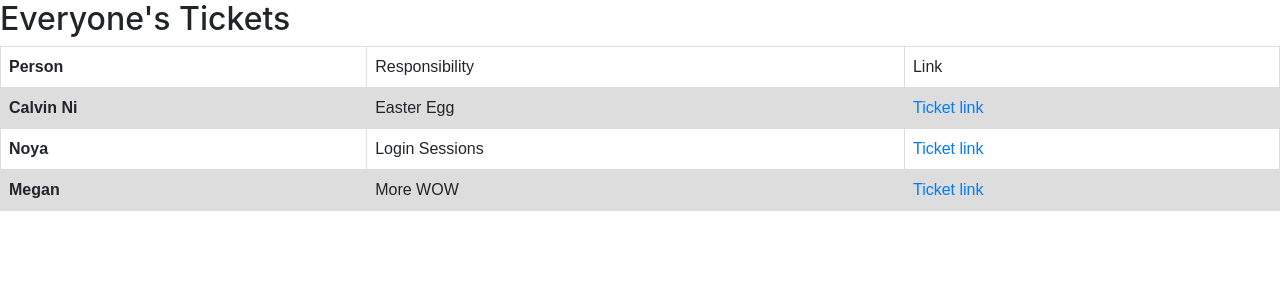
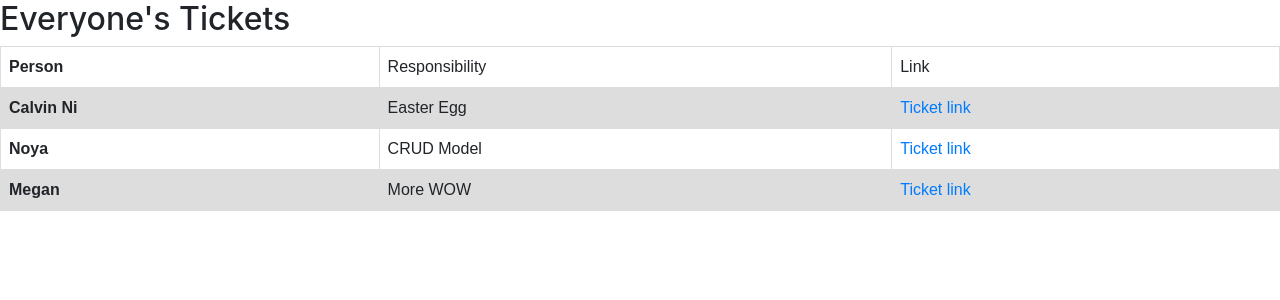
Before and after one commit to noyah81/cougars, a Flask app: page /ticket1 in a window 1280 px wide. Shown: the part 56-356 px from the top of the page. Run offline with Flask 2, Linux system fonts and the light colour scheme.

Commit message:
Updated noyas stuff

```diff
--- a/templates/ticket1.html
+++ b/templates/ticket1.html
@@ -36,8 +36,8 @@
     </tr>
     <tr>
         <th>Noya</th>
-        <td>Login Sessions</td>
-        <td><a href="https://github.com/noyah81/cougars/projects/1#card-53858385">Ticket link</a></td>
+        <td>CRUD Model</td>
+        <td><a href="https://github.com/noyah81/cougars/projects/1#card-53719212">Ticket link</a></td>
     </tr>
     <tr>
         <th>Megan</th>
```
Also changed, not shown: README.md.
